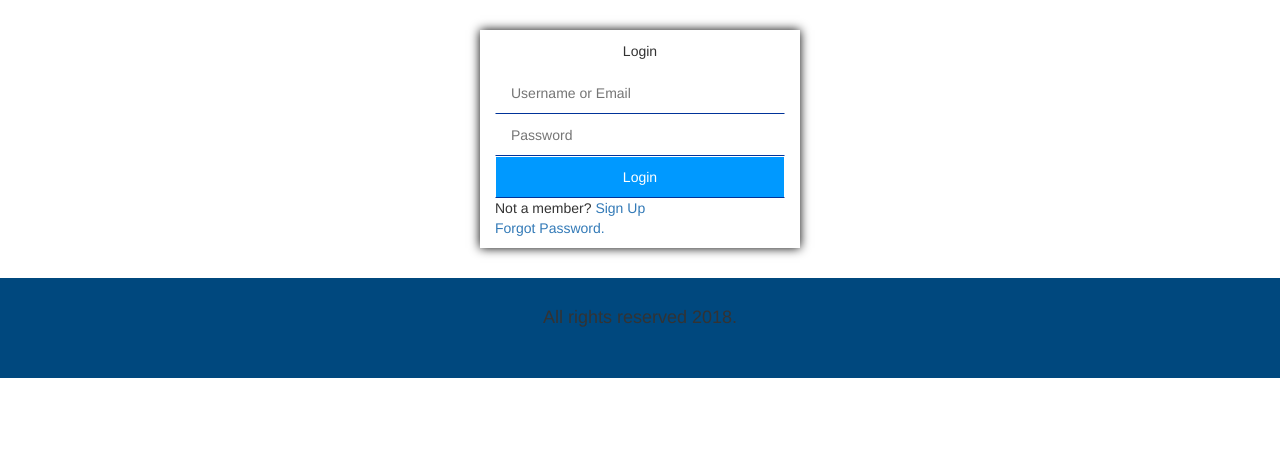
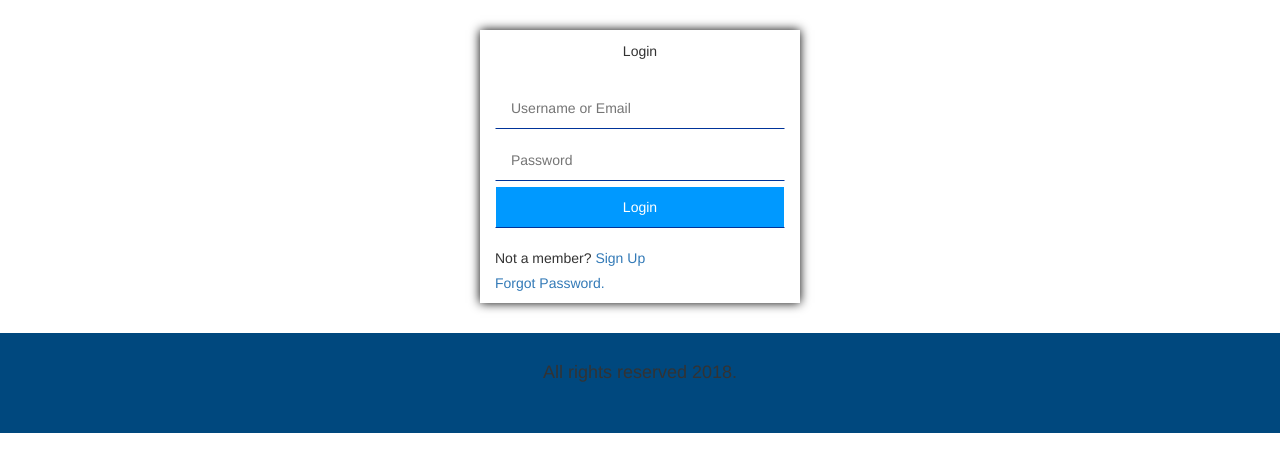
Before and after one commit to itsmenayrb/saad_info-system, a PHP site: page /login.php in a window 1280 px wide. Shown: the part 52-524 px from the top of the page. Run offline with PHP 8.4, Linux system fonts and the light colour scheme.

Commit message:
Added padding styles on login page

```diff
--- a/style.css
+++ b/style.css
@@ -147,3 +147,30 @@
     height: 100px;
     background-color: #00487e;
 }
+
+/**
+ * Log In Page Styles
+ */
+
+#login-form {
+	padding-top: 15px;
+}
+
+#login-password-input {
+	padding-top: 10px;
+}
+
+#login-submit-button {
+	padding-top: 5px;
+}
+
+#login-register-link {
+	padding-top: 20px;
+	padding-bottom: 0;
+	margin: 0;
+}
+
+#login-account-reset-link {
+	padding-top: 5px;
+	margin: 0;
+}
```
